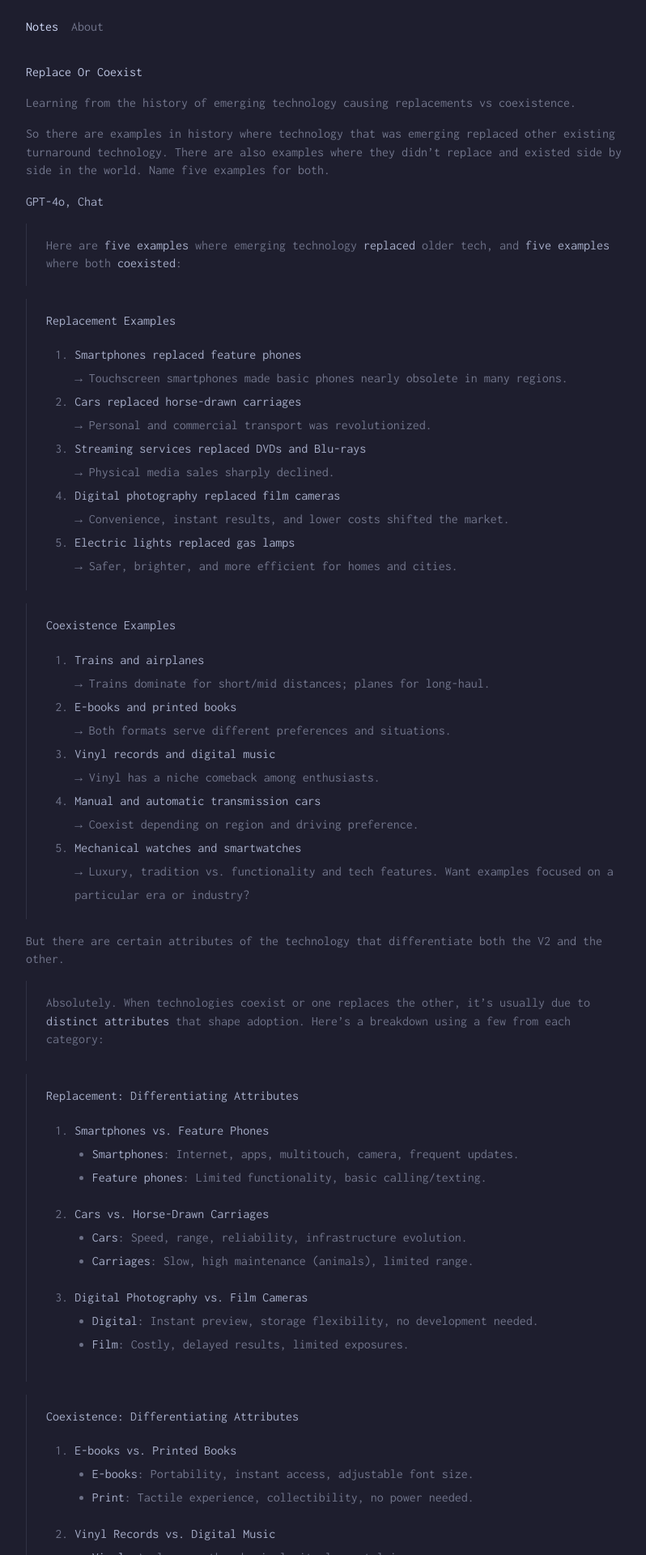
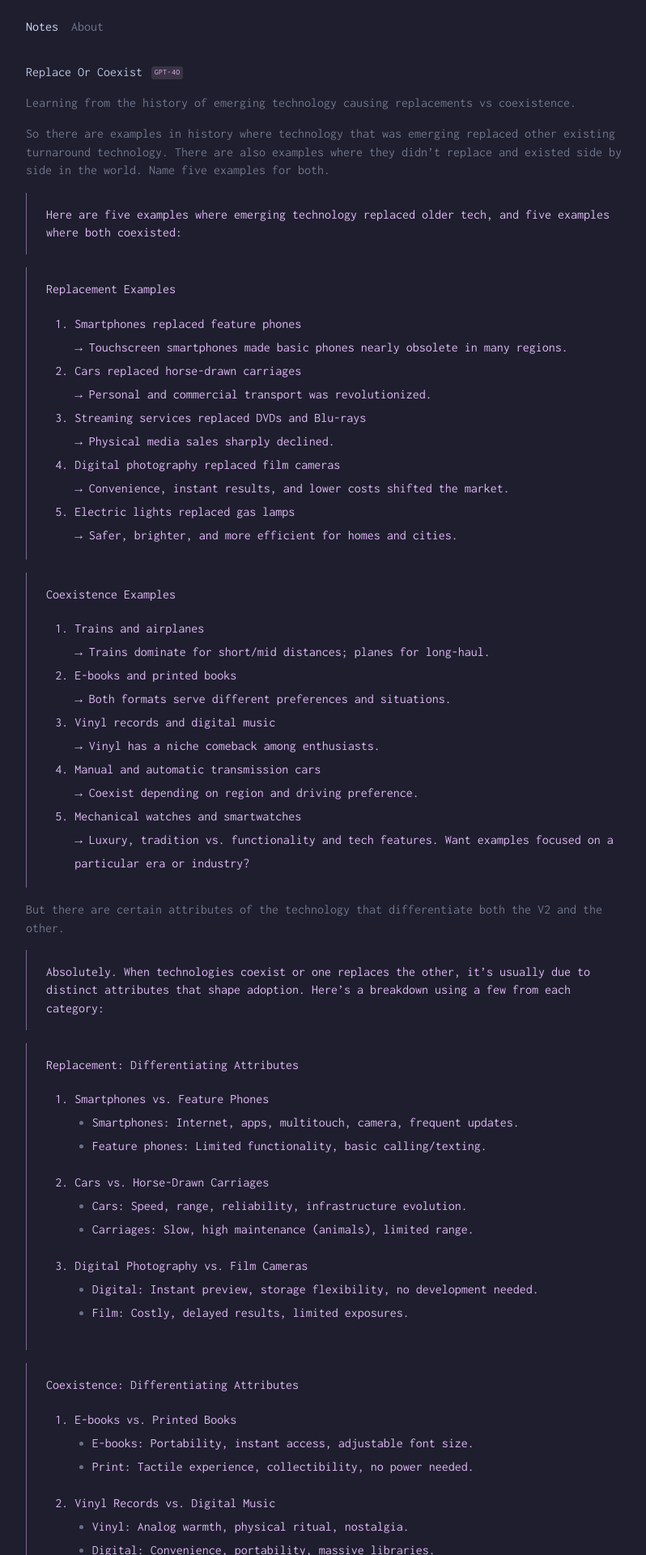
Before and after one commit to berndpl/notes-plontsch, a Jekyll site: the page built from _posts/2025/2025-05-12-replace-or-coexist.md, in a window 1280 px wide. Shown: the top 1920 px of the page at 81% size, without its empty margins (228-1026 px from the left). Built offline with Jekyll 4.4.1, drawn with Linux system fonts in a browser that asks for light colours; our own code applies the rules of GitHub Pages for plain Markdown files.

Commit message:
Update claude.md to include a note about the generated style guide, modify post layout to display model badges, and enhance CSS for LLM-Chat posts. Remove outdated posts on ideal groups, meetings, work, and contribution.

```diff
--- a/_layouts/post.html
+++ b/_layouts/post.html
@@ -1,11 +1,11 @@
 ---
 layout: default
 ---
-<article>
+<article{% if page.model %} class="llm-chat-post"{% endif %}>
     {% if page.image %}
     <img src="{{ page.image | relative_url }}" alt="{{ page.title }}">
     {% else %}
-    <h1>{{ page.title }}</h1>
+    <h1>{{ page.title }}{% if page.model %} <span class="badge">{{ page.model }}</span>{% endif %}</h1>
     {% endif %}
   {{ content }}
   <footer>
--- a/_posts/2025/2025-05-12-replace-or-coexist.md
+++ b/_posts/2025/2025-05-12-replace-or-coexist.md
@@ -1,12 +1,10 @@
 ---
-category: Chat
+model: "GPT-4o"
 ---
 
 Learning from the history of emerging technology causing replacements vs coexistence.
 
 So there are examples in history where technology that was emerging replaced other existing turnaround technology. There are also examples where they didn't replace and existed side by side in the world. Name five examples for both.
-
-**GPT-4o, Chat**
 
 > Here are **five examples** where emerging technology **replaced** older tech, and **five examples** where both **coexisted**:
 
--- a/assets/css/main.css
+++ b/assets/css/main.css
@@ -539,6 +539,50 @@ main blockquote ol {
   color: rgba(221, 182, 242, 0.7); /* Mauve tint for generated text - same as generated page paragraphs */
 }
 
+/* Blockquote styles for LLM-Chat posts - using generated theme color */
+.llm-chat-post blockquote {
+  border-left-color: rgba(221, 182, 242, 0.5); /* More intense mauve border - generated theme */
+  background: none;
+  color: #ddb6f2; /* Base mauve color for all text - consistent tone */
+}
+
+.llm-chat-post blockquote p,
+.llm-chat-post blockquote li,
+.llm-chat-post blockquote em,
+.llm-chat-post blockquote i {
+  color: #ddb6f2; /* Base mauve color - consistent tone */
+}
+
+.llm-chat-post blockquote h3,
+.llm-chat-post blockquote h2,
+.llm-chat-post blockquote h4 {
+  color: #ddb6f2; /* Same mauve color as all text */
+}
+
+.llm-chat-post blockquote strong,
+.llm-chat-post blockquote b {
+  color: #ddb6f2; /* Same mauve color as all text */
+}
+
+.llm-chat-post blockquote table {
+  width: 100%;
+  border-collapse: collapse;
+  color: #ddb6f2; /* Generated mauve color for table text */
+}
+
+.llm-chat-post blockquote th,
+.llm-chat-post blockquote td {
+  text-align: left;
+  padding: 0.5em;
+  color: #ddb6f2; /* Generated mauve color for table cells */
+  border: none; /* Remove default borders if any */
+}
+
+.llm-chat-post .badge {
+  background-color: #3a3444; /* Warmer background - matching generated page */
+  color: #ddb6f2; /* Mauve text - generated theme */
+}
+
 /* Footer styles */
 footer {
   margin-top: 2rem;
```
Also changed, not shown: _posts/2025/2025-05-28-point-of-view.md (+1 -3 lines), _posts/2025/2025-08-20-durable-data.md (+2 -1 lines), claude.md (+1 -0 lines), _posts/2017/2017-07-30-ideal-groups.md (renamed from _posts/2025/2017-07-30-ideal-groups.md), _posts/2017/2017-08-01-ideal-meetings.md (renamed from _posts/2025/2017-08-01-ideal-meetings.md), _posts/2017/2017-08-03-ideal-work.md (renamed from _posts/2025/2017-08-03-ideal-work.md), _posts/2017/2017-09-01-ideal-contribution.md (renamed from _posts/2025/2017-09-01-ideal-contribution.md), 1 other file.
